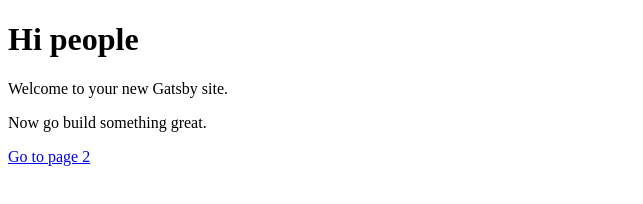
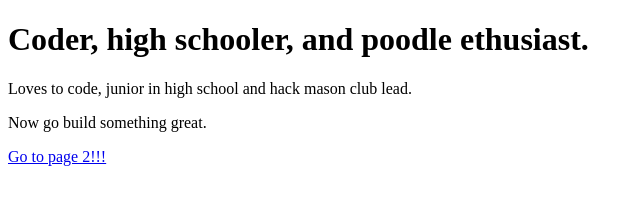
Before and after one commit to katherinehu/My-App, a Gatsby site: page / in a window 1280 px wide. Shown: the whole page, without its empty margins (0-643 px from the left). Built offline with nearby package versions, Linux system fonts and the light colour scheme; Gatsby itself is replaced by a stand-in of ours.

Commit message:
watch button text 2

```diff
--- a/gatsby-config.js
+++ b/gatsby-config.js
@@ -1,6 +1,6 @@
 module.exports = {
   siteMetadata: {
-    title: 'Gatsby Default Starter',
+    title: 'Katherine Hu',
   },
   plugins: ['gatsby-plugin-react-helmet'],
 }
--- a/src/pages/index.js
+++ b/src/pages/index.js
@@ -3,10 +3,10 @@ import Link from 'gatsby-link'
 
 const IndexPage = () => (
   <div>
-    <h1>Hi people</h1>
-    <p>Welcome to your new Gatsby site.</p>
+    <h1>Coder, high schooler, and poodle ethusiast.</h1>
+    <p>Loves to code, junior in high school and hack mason club lead.</p>
     <p>Now go build something great.</p>
-    <Link to="/page-2/">Go to page 2</Link>
+    <Link to="/page-2/">Go to page 2!!!</Link>
   </div>
 )
 
```
